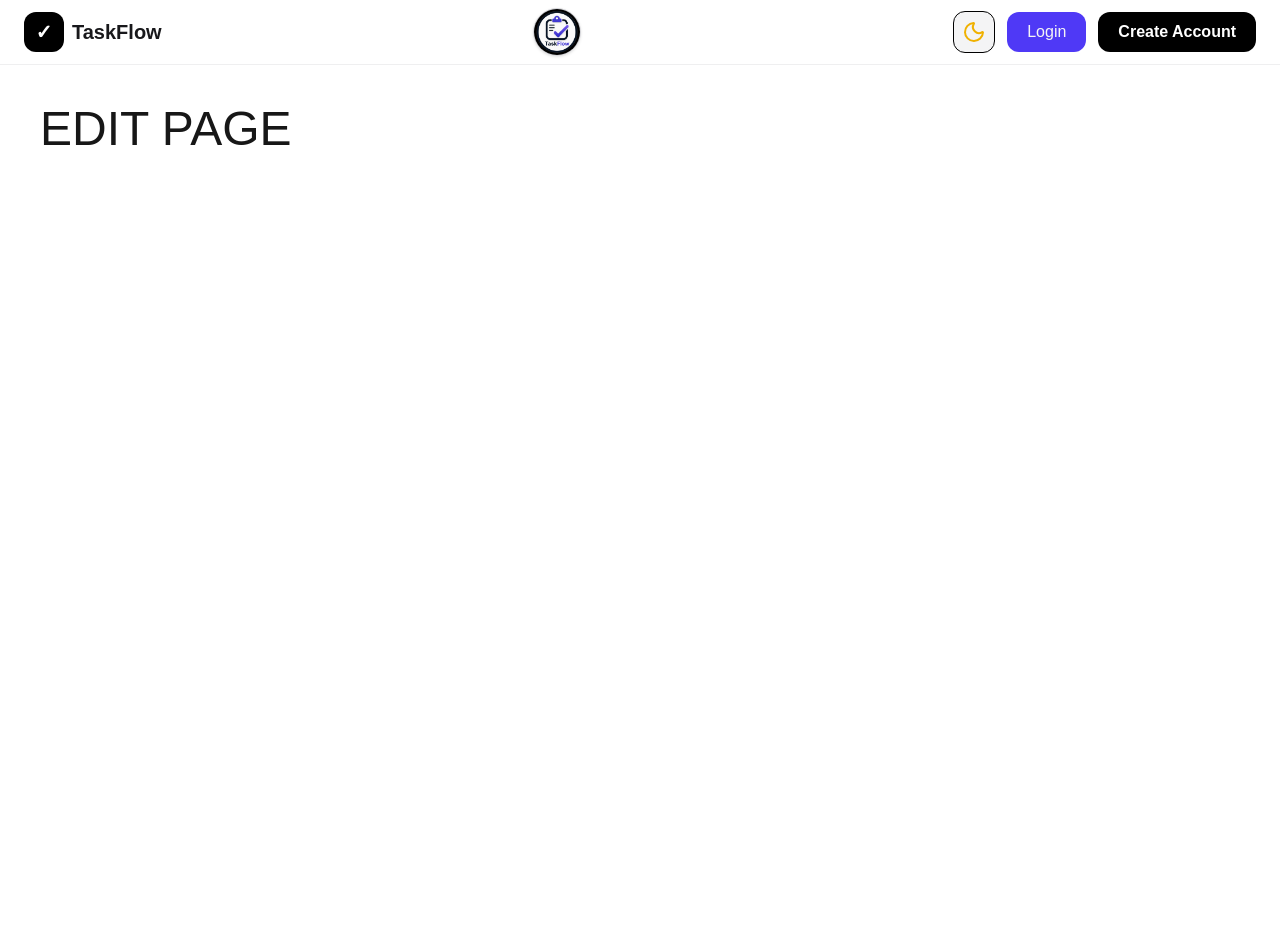
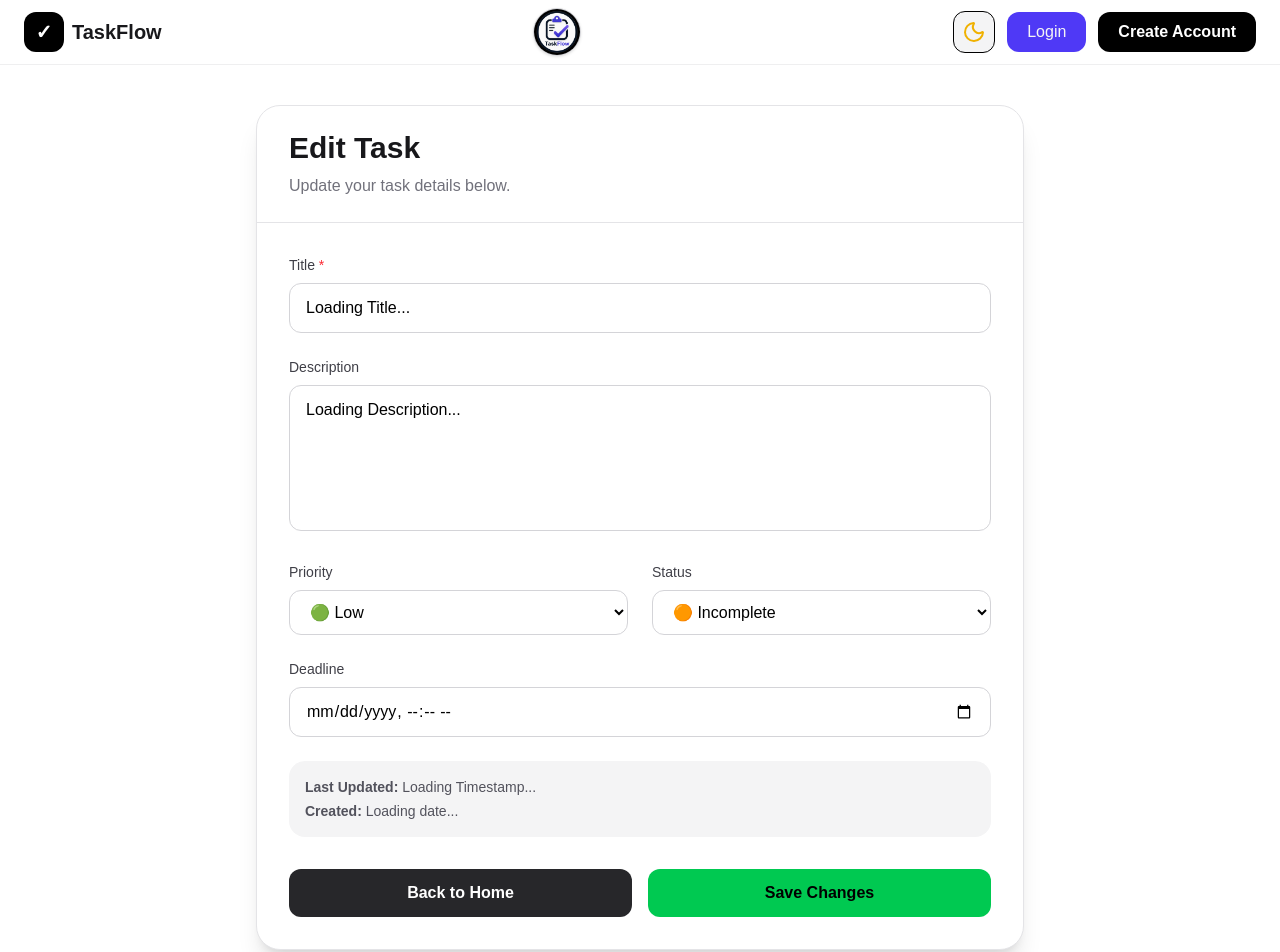
Before and after one commit to Vishal05it/TaskFlow---Full-Stack-Task-Management-App---Prisma-ORM--, a Next.js app in the folder Frontend/: page /updatetask/1 in a window 1280 px wide. Shown: the top 952 px of the page. Before the commit the page ends 800 px from the top, so only its background shows below. Built offline with nearby package versions, Linux system fonts and the light colour scheme; no server answers.

Commit message:
Edit page back

```diff
--- a/Frontend/src/app/updatetask/[taskId]/page.tsx
+++ b/Frontend/src/app/updatetask/[taskId]/page.tsx
@@ -132,167 +132,166 @@ export default function EditTaskPage() {
       console.log("Leaving Page...");
     };
   }, []);
-  // return (
-  //   <>
-  //     {pageLoading ? (
-  //       <Loader />
-  //     ) : (
-  //       <div className="min-h-screen bg-white dark:bg-zinc-950 px-4 py-10 transition-colors duration-300">
-  //         <div className="mx-auto max-w-3xl rounded-3xl border border-zinc-200 dark:border-zinc-800 bg-white dark:bg-zinc-900 shadow-xl overflow-hidden">
-  //           {/* Header */}
+  return (
+    <>
+      {pageLoading ? (
+        <Loader />
+      ) : (
+        <div className="min-h-screen bg-white dark:bg-zinc-950 px-4 py-10 transition-colors duration-300">
+          <div className="mx-auto max-w-3xl rounded-3xl border border-zinc-200 dark:border-zinc-800 bg-white dark:bg-zinc-900 shadow-xl overflow-hidden">
+            {/* Header */}
 
-  //           <div className="border-b border-zinc-200 dark:border-zinc-800 px-8 py-6">
-  //             <h1 className="text-3xl font-bold text-zinc-900 dark:text-white">
-  //               Edit Task
-  //             </h1>
+            <div className="border-b border-zinc-200 dark:border-zinc-800 px-8 py-6">
+              <h1 className="text-3xl font-bold text-zinc-900 dark:text-white">
+                Edit Task
+              </h1>
 
-  //             <p className="mt-2 text-zinc-500 dark:text-zinc-400">
-  //               Update your task details below.
-  //             </p>
-  //           </div>
+              <p className="mt-2 text-zinc-500 dark:text-zinc-400">
+                Update your task details below.
+              </p>
+            </div>
 
-  //           <form
-  //             onSubmit={async (e) => {
-  //               e.preventDefault();
-  //               await updateTask();
-  //             }}
-  //             className="space-y-6 p-8"
-  //           >
-  //             {/* Title */}
+            <form
+              onSubmit={async (e) => {
+                e.preventDefault();
+                await updateTask();
+              }}
+              className="space-y-6 p-8"
+            >
+              {/* Title */}
 
-  //             <div>
-  //               <label className="mb-2 block text-sm font-medium text-zinc-700 dark:text-zinc-300">
-  //                 Title <span className="text-red-500">*</span>
-  //               </label>
+              <div>
+                <label className="mb-2 block text-sm font-medium text-zinc-700 dark:text-zinc-300">
+                  Title <span className="text-red-500">*</span>
+                </label>
 
-  //               <input
-  //                 type="text"
-  //                 name="title"
-  //                 required
-  //                 value={form.title}
-  //                 onChange={onChangFunc}
-  //                 className="w-full rounded-xl border border-zinc-300 dark:border-zinc-700 bg-white dark:bg-zinc-950 px-4 py-3 text-black dark:text-white outline-none focus:ring-2 focus:ring-black dark:focus:ring-zinc-600"
-  //               />
-  //             </div>
+                <input
+                  type="text"
+                  name="title"
+                  required
+                  value={form.title}
+                  onChange={onChangFunc}
+                  className="w-full rounded-xl border border-zinc-300 dark:border-zinc-700 bg-white dark:bg-zinc-950 px-4 py-3 text-black dark:text-white outline-none focus:ring-2 focus:ring-black dark:focus:ring-zinc-600"
+                />
+              </div>
 
-  //             {/* Description */}
+              {/* Description */}
 
-  //             <div>
-  //               <label className="mb-2 block text-sm font-medium text-zinc-700 dark:text-zinc-300">
-  //                 Description
-  //               </label>
+              <div>
+                <label className="mb-2 block text-sm font-medium text-zinc-700 dark:text-zinc-300">
+                  Description
+                </label>
 
-  //               <textarea
-  //                 rows={5}
-  //                 name="description"
-  //                 value={form.description}
-  //                 onChange={onChangFunc}
-  //                 className="w-full resize-none rounded-xl border border-zinc-300 dark:border-zinc-700 bg-white dark:bg-zinc-950 px-4 py-3 text-black dark:text-white outline-none focus:ring-2 focus:ring-black dark:focus:ring-zinc-600"
-  //               />
-  //             </div>
+                <textarea
+                  rows={5}
+                  name="description"
+                  value={form.description}
+                  onChange={onChangFunc}
+                  className="w-full resize-none rounded-xl border border-zinc-300 dark:border-zinc-700 bg-white dark:bg-zinc-950 px-4 py-3 text-black dark:text-white outline-none focus:ring-2 focus:ring-black dark:focus:ring-zinc-600"
+                />
+              </div>
 
-  //             {/* Priority & Status */}
+              {/* Priority & Status */}
 
-  //             <div className="grid gap-6 md:grid-cols-2">
-  //               <div>
-  //                 <label className="mb-2 block text-sm font-medium text-zinc-700 dark:text-zinc-300">
-  //                   Priority
-  //                 </label>
+              <div className="grid gap-6 md:grid-cols-2">
+                <div>
+                  <label className="mb-2 block text-sm font-medium text-zinc-700 dark:text-zinc-300">
+                    Priority
+                  </label>
 
-  //                 <select
-  //                   name="priority"
-  //                   value={form.priority}
-  //                   onChange={onChangFunc}
-  //                   className="w-full rounded-xl border border-zinc-300 dark:border-zinc-700 bg-white dark:bg-zinc-950 px-4 py-3 text-black dark:text-white outline-none focus:ring-2 focus:ring-black dark:focus:ring-zinc-600"
-  //                 >
-  //                   <option value="LOW">🟢 Low</option>
-  //                   <option value="MEDIUM">🟡 Medium</option>
-  //                   <option value="HIGH">🔴 High</option>
-  //                 </select>
-  //               </div>
+                  <select
+                    name="priority"
+                    value={form.priority}
+                    onChange={onChangFunc}
+                    className="w-full rounded-xl border border-zinc-300 dark:border-zinc-700 bg-white dark:bg-zinc-950 px-4 py-3 text-black dark:text-white outline-none focus:ring-2 focus:ring-black dark:focus:ring-zinc-600"
+                  >
+                    <option value="LOW">🟢 Low</option>
+                    <option value="MEDIUM">🟡 Medium</option>
+                    <option value="HIGH">🔴 High</option>
+                  </select>
+                </div>
 
-  //               <div>
-  //                 <label className="mb-2 block text-sm font-medium text-zinc-700 dark:text-zinc-300">
-  //                   Status
-  //                 </label>
+                <div>
+                  <label className="mb-2 block text-sm font-medium text-zinc-700 dark:text-zinc-300">
+                    Status
+                  </label>
 
-  //                 <select
-  //                   name="isDone"
-  //                   value={String(form.isDone)}
-  //                   onChange={onChangFunc}
-  //                   className="w-full rounded-xl border border-zinc-300 dark:border-zinc-700 bg-white dark:bg-zinc-950 px-4 py-3 text-black dark:text-white outline-none focus:ring-2 focus:ring-black dark:focus:ring-zinc-600"
-  //                 >
-  //                   <option value="false">🟠 Incomplete</option>
-  //                   <option value="true">🟢 Complete</option>
-  //                 </select>
-  //               </div>
-  //             </div>
+                  <select
+                    name="isDone"
+                    value={String(form.isDone)}
+                    onChange={onChangFunc}
+                    className="w-full rounded-xl border border-zinc-300 dark:border-zinc-700 bg-white dark:bg-zinc-950 px-4 py-3 text-black dark:text-white outline-none focus:ring-2 focus:ring-black dark:focus:ring-zinc-600"
+                  >
+                    <option value="false">🟠 Incomplete</option>
+                    <option value="true">🟢 Complete</option>
+                  </select>
+                </div>
+              </div>
 
-  //             {/* Deadline */}
+              {/* Deadline */}
 
-  //             <div>
-  //               <label className="mb-2 block text-sm font-medium text-zinc-700 dark:text-zinc-300">
-  //                 Deadline
-  //               </label>
+              <div>
+                <label className="mb-2 block text-sm font-medium text-zinc-700 dark:text-zinc-300">
+                  Deadline
+                </label>
 
-  //               <input
-  //                 type="datetime-local"
-  //                 name="deadline"
-  //                 value={form.deadline}
-  //                 onChange={onChangFunc}
-  //                 className="w-full rounded-xl border border-zinc-300 dark:border-zinc-700 bg-white dark:bg-zinc-950 px-4 py-3 text-black dark:text-white outline-none focus:ring-2 focus:ring-black dark:focus:ring-zinc-600"
-  //               />
-  //             </div>
+                <input
+                  type="datetime-local"
+                  name="deadline"
+                  value={form.deadline}
+                  onChange={onChangFunc}
+                  className="w-full rounded-xl border border-zinc-300 dark:border-zinc-700 bg-white dark:bg-zinc-950 px-4 py-3 text-black dark:text-white outline-none focus:ring-2 focus:ring-black dark:focus:ring-zinc-600"
+                />
+              </div>
 
-  //             {/* Footer Info */}
+              {/* Footer Info */}
 
-  //             <div className="rounded-2xl bg-zinc-100 dark:bg-zinc-800 p-4">
-  //               <p className="text-sm text-zinc-600 dark:text-zinc-400">
-  //                 <strong>Last Updated:</strong>{" "}
-  //                 {task.addedMs > 0
-  //                   ? timeCalc(task.addedMs)
-  //                   : "Loading Timestamp..."}
-  //               </p>
+              <div className="rounded-2xl bg-zinc-100 dark:bg-zinc-800 p-4">
+                <p className="text-sm text-zinc-600 dark:text-zinc-400">
+                  <strong>Last Updated:</strong>{" "}
+                  {task.addedMs > 0
+                    ? timeCalc(task.addedMs)
+                    : "Loading Timestamp..."}
+                </p>
 
-  //               <p className="mt-1 text-sm text-zinc-600 dark:text-zinc-400">
-  //                 <strong>Created:</strong>{" "}
-  //                 {task.createdAt
-  //                   ? getRealDate(task.createdAt)
-  //                   : "Loading date..."}
-  //               </p>
-  //             </div>
+                <p className="mt-1 text-sm text-zinc-600 dark:text-zinc-400">
+                  <strong>Created:</strong>{" "}
+                  {task.createdAt
+                    ? getRealDate(task.createdAt)
+                    : "Loading date..."}
+                </p>
+              </div>
 
-  //             {/* Buttons */}
+              {/* Buttons */}
 
-  //             <div className="flex flex-col gap-4 pt-2 sm:flex-row">
-  //               <button
-  //                 disabled={btnLoading}
-  //                 className="flex-1 rounded-xl bg-zinc-800 py-3 text-center font-semibold text-white transition hover:bg-zinc-700 active:scale-[0.99]"
-  //               >
-  //                 Back to Home
-  //               </button>
+              <div className="flex flex-col gap-4 pt-2 sm:flex-row">
+                <button
+                  disabled={btnLoading}
+                  className="flex-1 rounded-xl bg-zinc-800 py-3 text-center font-semibold text-white transition hover:bg-zinc-700 active:scale-[0.99]"
+                >
+                  Back to Home
+                </button>
 
-  //               <button
-  //                 disabled={btnLoading}
-  //                 type="submit"
-  //                 className="flex-1 rounded-xl bg-green-500 dark:text-white py-3 font-semibold text-black transition hover:opacity-90 active:scale-[0.99]"
-  //               >
-  //                 {btnLoading ? (
-  //                   <>
-  //                     <div className="flex gap-2 items-center justify-center">
-  //                       Saving Changes... <ButtonLoader />
-  //                     </div>
-  //                   </>
-  //                 ) : (
-  //                   "Save Changes"
-  //                 )}
-  //               </button>
-  //             </div>
-  //           </form>
-  //         </div>
-  //       </div>
-  //     )}
-  //   </>
-  // );
-  return <div className="text-5xl p-10">EDIT PAGE</div>;
+                <button
+                  disabled={btnLoading}
+                  type="submit"
+                  className="flex-1 rounded-xl bg-green-500 dark:text-white py-3 font-semibold text-black transition hover:opacity-90 active:scale-[0.99]"
+                >
+                  {btnLoading ? (
+                    <>
+                      <div className="flex gap-2 items-center justify-center">
+                        Saving Changes... <ButtonLoader />
+                      </div>
+                    </>
+                  ) : (
+                    "Save Changes"
+                  )}
+                </button>
+              </div>
+            </form>
+          </div>
+        </div>
+      )}
+    </>
+  );
 }
```
